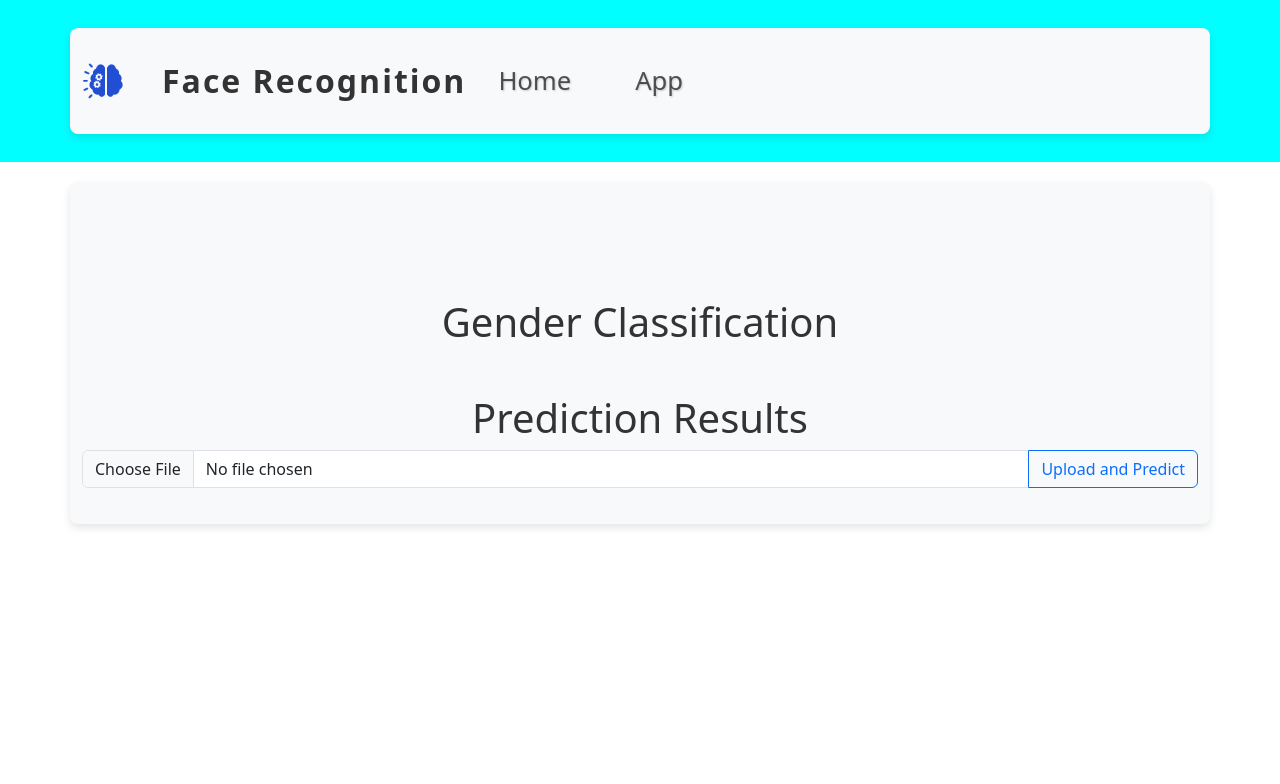
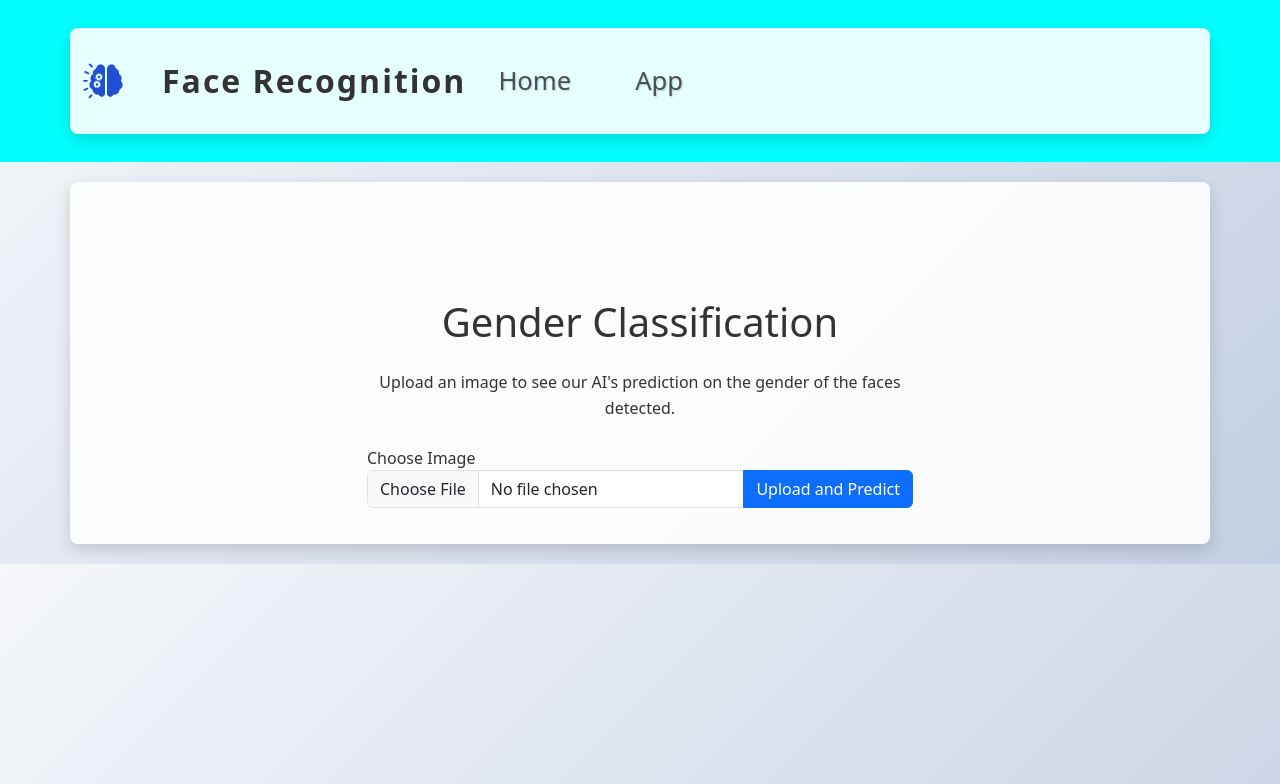
Before and after one commit to utkarshhzz/genderapp, a Flask app: page /app/gender/ in a window 1280 px wide. Shown: the top 784 px of the page. Run offline with Flask 3, Linux system fonts and the light colour scheme; parts of the project's set-up code (start-up, migrations or seed data) failed here and were passed over.

Commit message:
made css more engaging

```diff
--- a/static/style.css
+++ b/static/style.css
@@ -27,8 +27,18 @@
   margin-left: 0;
 }
 .nav-item, .nav-link {
-  font-size: 1.6rem;
+  font-size: 1rem;
   padding: 14px 32px !important;
+}
+
+/* Base body styles for background and font */
+body {
+ font-family: 'Poppins', sans-serif; /* Use a clear font */
+  margin: 0;
+  padding: 0;
+  line-height: 1.6;
+  color: #333;
+  background: linear-gradient(135deg, #f5f7fa, #c3cfe2); /* Subtle gradient background */
 }
 
 /* Glass Navigation Container */
@@ -94,25 +104,25 @@
   max-width: 1200px;
   margin: 20px auto;
   padding: 20px;
-  background-color: #f8f9fa; /* Light background */
+  background-color: rgba(255, 255, 255, 0.9); /* Semi-transparent white background */
   border-radius: 8px;
-  box-shadow: 0 4px 8px rgba(0,0,0,0.1);
+  box-shadow: 0 6px 16px rgba(0,0,0,0.15); /* Increased shadow */
   color: #333; /* Dark grey text */
+  position: relative; /* Needed for pseudo-elements */
+  z-index: 1; /* Ensure content is above background effects */
 }
 
 h1, h2, h3 {
-  color: #007bff; /* Primary color for headings */
+  color: #ee0979; /* Primary color for headings */
+  margin-bottom: 15px;
+  text-align: center; /* Center headings */
 }
 
 p {
   line-height: 1.6;
   margin-bottom: 15px;
 }
-}
-.nav-item.active {
-  background-color: rgba(0, 123, 255, 0.2);
-  color: #007bff;
-}
+
 
 /* Glass effect layers (optional, keep if you use them) */
 .glass-filter,
--- a/templates/gender.html
+++ b/templates/gender.html
@@ -3,35 +3,52 @@
 {% block bodyblock %}
 <div class="container">
     <div class="row">
-        <div class="col">
+        <div class="col-md-6 offset-md-3">
             <br><br>
-            <h3 class="display-6 text-center mt-5">Gender Classification</h3>
-        <h4 class="display-6 text-center mt-5">Prediction Results</h4>
-        <form method="POST" enctype="multipart/form-data">
-            <div class="input-group mb-3">
-                <input type="file" class="form-control" name="image_name" required>
-                <input type="submit" value="Upload and Predict" class="btn btn-outline-primary">
+            <h3 class="display-6 text-center mt-5 mb-4">Gender Classification</h3>
+            <p class="text-center">Upload an image to see our AI's prediction on the gender of the faces detected.</p>
+
+            <form method="POST" enctype="multipart/form-data" class="mt-4">
+                <label for="imageUpload" class="file-upload-label">Choose Image</label>
+ <div class="input-group mb-3">
+ <input type="file" class="form-control" id="imageUpload" name="image_name" required>
+ <button type="submit" class="btn btn-primary gender-predict-button">Upload and Predict</button>
+ </div>
+
+            </form>
+    </div>
+    </div>
+
+    {% if fileupload and report %}
+        <div class="row mt-5">
+        <div class="col-12">
+            <br><br>
+            <h4 class="display-8 mb-4 text-center">Prediction Results</h4>
+            <div class="row">
+                <div class="col-md-6 offset-md-3 text-center">
+                    <h5 class="mb-3">Predicted Image with Detections</h5>
+                    <img src="{{ url_for('static', filename='predict/prediction_image.jpg') }}" class="img-fluid rounded shadow" alt="Predicted Image">
+                </div>
             </div>
-        </form>
-
-    </div>
-    {% if fileupload and report %}
-        <div class="col-8">
-            <br><br>
-            <h3 class="display-8">Predicted Image</h3>
-            <img src="{{ url_for('static', filename='predict/prediction_image.jpg') }}" class="img-fluid" width="500" alt="">
             <hr>
             <br>
-            <table class="table table-hover table-striped">
+            <h5 class="mb-3 text-center">Detailed Analysis of Detected Faces</h5>
+            <div class="table-responsive">
+            <table class="table table-hover table-striped align-middle">
                 <thead>
                     <tr>
-                        <th>Detection Face</th>
+                        <th>Detected Face</th>
                         <th>Eigen Image</th>
                         <th>Prediction Gender</th>
                         <th>Score</th>
                     </tr>
                 </thead>
                 <tbody>
+                    {% if report | length == 0 %}
+                    <tr>
+                        <td colspan="4" class="text-center">No faces detected in the uploaded image.</td>
+                    </tr>
+                    {% endif %}
                     {% for element in report %}
                     <tr>
                         <td><img src="{{ url_for('static', filename='predict/' ~ element[0]) }}" class="img-fluid" height="100" alt=""></td>
@@ -42,6 +59,7 @@
                     {% endfor %}
                 </tbody>
             </table>
+            </div>
         </div>
     {% endif %}
 
--- a/templates/index.html
+++ b/templates/index.html
@@ -1,6 +1,5 @@
 {% extends 'base.html' %}
 {% block bodyblock %}
-{
 <div class="container">
     <header>
         <h1>Welcome to FaceScan: Your Modern Face Recognition App</h1>
@@ -25,7 +24,9 @@
 
         <!-- Placeholder for images or interactive elements -->
         <div class="image-placeholder"></div>
+
+        <!-- Section potentially for 3D models or enhanced visuals -->
+        <section class="visual-enhancement"></section>
     </main>
 </div>
-}
 {% endblock %}
```
Also changed, not shown: other parts of static/style.css (+55 -6 lines), templates/app.html (+18 -17 lines). Lines whose indentation alone changed are shown as unchanged.
